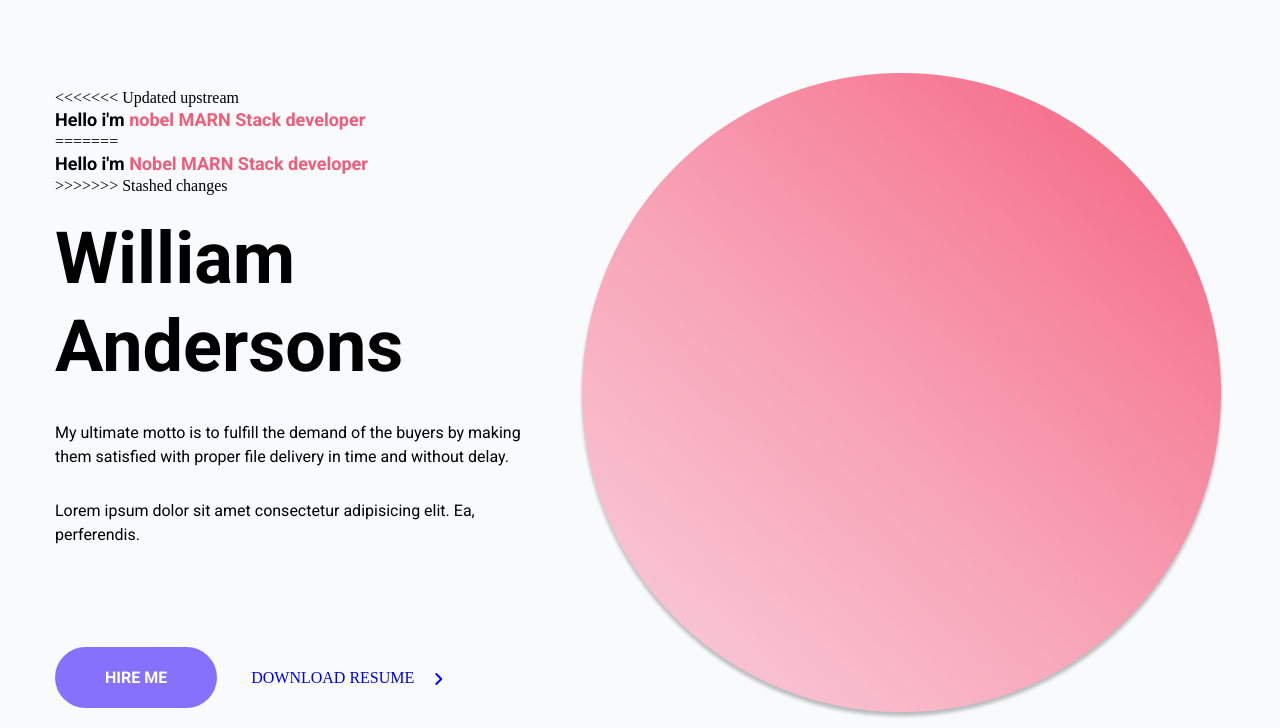
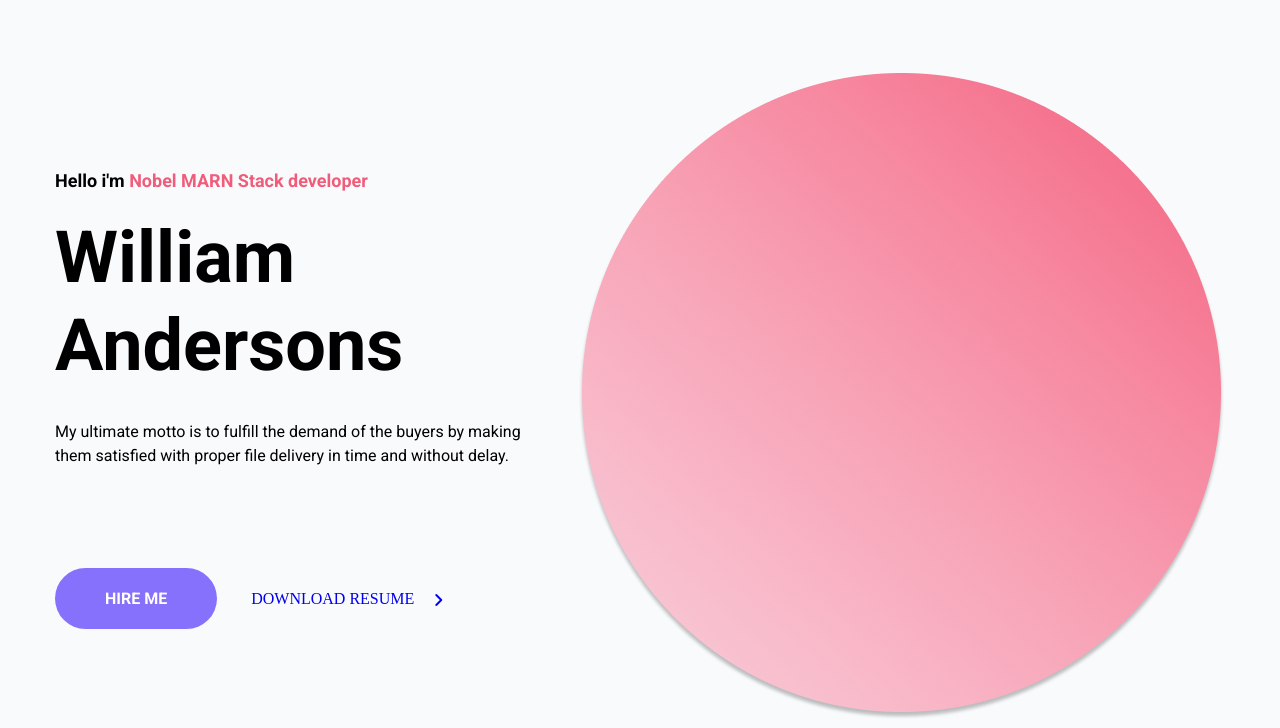
Before and after one commit to nobel-0022/ProjectGrid, a plain HTML site: page index.html in a window 1280 px wide. Shown: the part 72-800 px from the top of the page. Drawn offline with Linux system fonts and the light colour scheme.

Commit message:
file name change

```diff
--- a/index.html
+++ b/index.html
@@ -42,14 +42,11 @@
        <div class="container">
         <div class="sidebyside">
           <div class="left">
-<<<<<<< Updated upstream
-          <h3>Hello i'm <strong>nobel MARN Stack developer</strong></h3>
-=======
           <h3>Hello i'm <strong>Nobel MARN Stack developer</strong></h3>
->>>>>>> Stashed changes
+
           <h1>William Andersons </h1>
           <p>My ultimate motto is to fulfill the demand of the buyers by making them satisfied with proper file delivery in time and without delay.</p>
-          <p>Lorem ipsum dolor sit amet consectetur adipisicing elit. Ea, perferendis.</p>
+
          <div class="parent">
           <a href="#" class="hire">HIRE ME</a>
           <a href="#">DOWNLOAD RESUME
```
